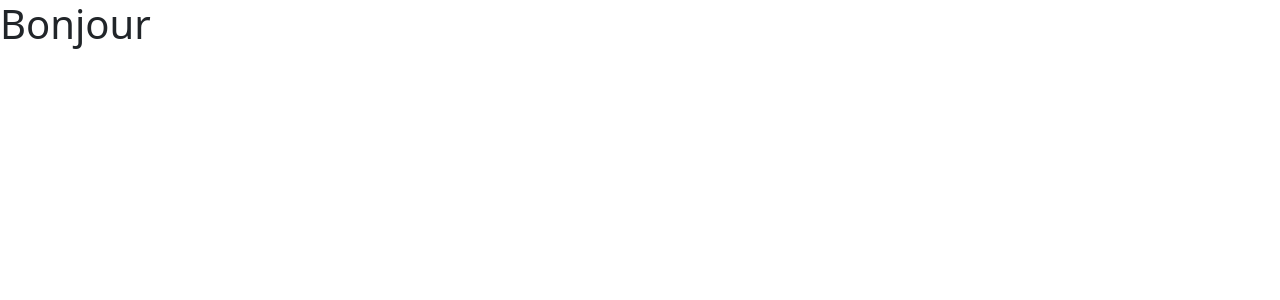
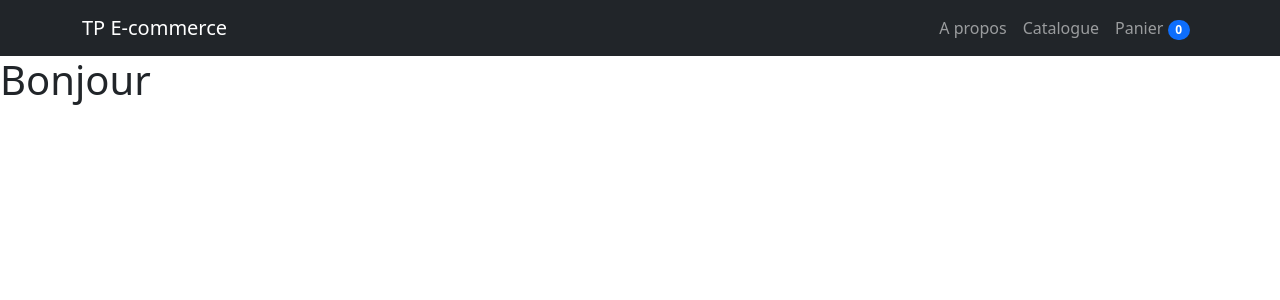
Before and after one commit to KROMER98/react-ecommerce, a React (Vite) app: page / in a window 1280 px wide. Shown: the top 300 px of the page. Built offline with nearby package versions, Linux system fonts and the light colour scheme.

Commit message:
Create Header Component

```diff
--- /dev/null
+++ b/src/components/Header/Header.tsx
@@ -0,0 +1,28 @@
+import { Badge, Container, Nav, Navbar } from "react-bootstrap";
+
+const Header: React.FC<any> = () => {
+  return (
+    <>
+      <Navbar bg="dark" variant="dark">
+        <Container>
+          <Navbar.Brand href="#home">TP E-commerce</Navbar.Brand>
+          <Navbar.Toggle />
+          <Navbar.Collapse className="justify-content-end">
+            <Nav className="ms-auto">
+              <Nav.Link href="#about">A propos</Nav.Link>
+              <Nav.Link href="#catalogue">Catalogue</Nav.Link>
+              <Nav.Link href="#cart">
+                Panier{" "}
+                <Badge pill bg="primary">
+                  0
+                </Badge>
+              </Nav.Link>
+            </Nav>
+          </Navbar.Collapse>
+        </Container>
+      </Navbar>
+    </>
+  );
+};
+
+export default Header;
--- a/src/main.tsx
+++ b/src/main.tsx
@@ -2,9 +2,11 @@ import React from "react";
 import ReactDOM from "react-dom";
 import App from "./App";
 import "bootstrap/dist/css/bootstrap.min.css";
+import Header from "./components/Header/Header";
 
 ReactDOM.render(
   <React.StrictMode>
+    <Header />
     <App />
   </React.StrictMode>,
   document.getElementById("root")
```
